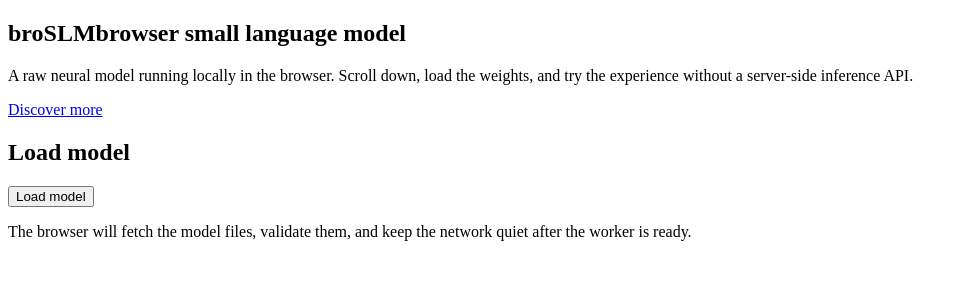
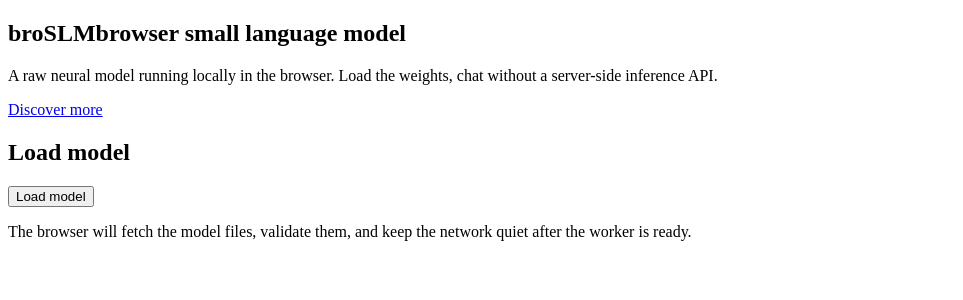
Before and after one commit to Damianofds/broslm, a React (Vite) app in the folder src/: page / in a window 1280 px wide. Shown: the top 300 px of the page, without its empty margins (0-963 px from the left). Built offline with nearby package versions, Linux system fonts and the light colour scheme; the HTML template or start-up script is replaced by a standard one.

Commit message:
Update overview copy

```diff
--- a/src/src/App.tsx
+++ b/src/src/App.tsx
@@ -377,8 +377,8 @@ function OverviewSection() {
           <span>browser small language model</span>
         </h1>
         <p className="overview-copy">
-          A raw neural model running locally in the browser. Scroll down, load the weights,
-          and try the experience without a server-side inference API.
+          A raw neural model running locally in the browser. Load the weights, chat without a
+          server-side inference API.
         </p>
       </div>
       <ScrollCue href="#load-model" label="Discover more" />
```
